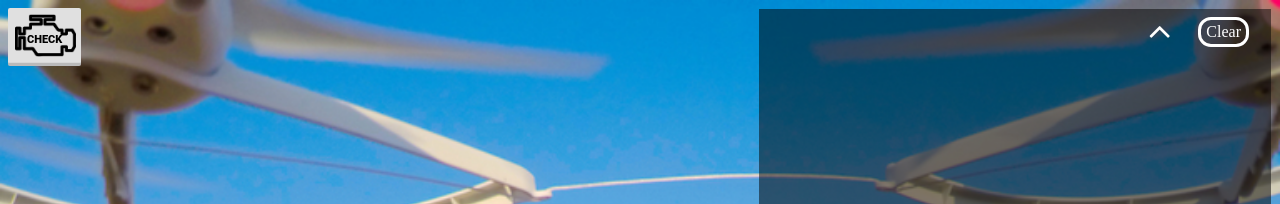
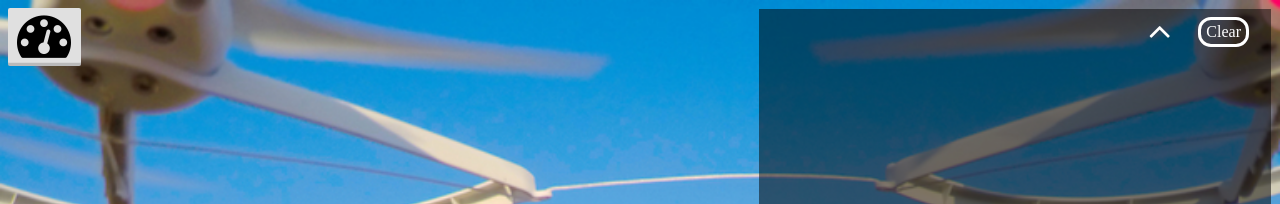
Before and after one commit to kblessing-tamu/Turtle-SpiderBot, a Jekyll site: the page index.html, which Jekyll copies as it is, in a window 1280 px wide. Shown: the top 204 px of the page. Built offline with Jekyll 4.4.1, drawn with Linux system fonts in a browser that asks for light colours.

Commit message:
Change: Motor button icon to speedometer

```diff
--- a/index.html
+++ b/index.html
@@ -13,10 +13,11 @@
 </head>
 
 <body>
-    <div class="open" id="open"></div>
+    <div class="open" id="open">
+        <div class="openspeed" id ="openspeed"><i class="fa fa-tachometer"></i></i></div>
+    </div>
     <button class="button" id ="button">
-        <img class="engine" id="engine" src="engine.png" >
-        <div class="engineheader">CHECK</div>
+
         <input type="range" min="0" max="100" value="0" class="slider" id="myRange">
         <input type="text" pattern="[0-9]" id="percentage" maxlength="3" size="3" value="0">
         <p id="p">%</p>
@@ -36,6 +37,9 @@
 
     </button>
 
+    <div class="drive" id="drive">
+
+    </div>
 
     <div class="u" id="u"><div class="arrow up" id="upArrow"></div> </div>
     <div class="l" id="l"><div class="arrow left" id="downArrow"></div> </div>
--- a/main.css
+++ b/main.css
@@ -1,5 +1,6 @@
 :root {
     --back: #E0E0E0;
+    --front: black;
 }
 
 body {
@@ -9,34 +10,21 @@ body {
     object-fit: cover;
     overflow: hidden;
 }
-
 #p {
     margin-block-start: -2em;
     position: absolute;
     top: 302px;
     left: 172px;
 }
-
-
-.engine {
+.openspeed {
     width: 61px;
     height: auto;
     position: absolute;
-    left: 7px;
+    left: 9px;
     top: -3px;
+    font-size: 54px;
+    color: var(--front);
 }
-
-
-.engineheader {
-    position: absolute;
-    top: 25px;
-    left: 19px;
-    font-weight: 800;
-    font-size: 11px;
-
-}
-
-
 .button {
     display: inline-block;
     padding: 0.7em 1.4em;
@@ -63,31 +51,22 @@ body {
 
 
 }
-
-
-
 .button:hover {
     width: 290px;
     height: 377px;
 
 }
-
 .open{
     position: absolute;
     height: 58px;
     width: 73px;
     z-index: 10;
 }
-
 .open:hover+.button{
     pointer-events: all;
     width: 290px;
     height: 377px;
 }
-
-
-
-
 .slider {
     position: relative;
     left: .5px;
@@ -102,7 +81,6 @@ body {
     width: 200px;
     outline: none;
 }
-
 .slider::-webkit-slider-runnable-track {
     background: linear-gradient(to left, red, yellow, green);
 
@@ -110,7 +88,6 @@ body {
     border-radius: 4px;
     transition: .3s;
 }
-
 .slider::-webkit-slider-thumb {
     -webkit-appearance: none;
     appearance: none;
@@ -119,7 +96,6 @@ body {
     background: black;
     cursor: pointer;
 }
-
 .output {
     width: 40vw;
     height: 35vh;
@@ -133,7 +109,6 @@ body {
     top: 9px;
     right: 9px;
 }
-
 .setSpeed {
     position: relative;
     width: 100px;
@@ -143,11 +118,9 @@ body {
     padding-top: 17px;
     border-style: outset;
 }
-
 .setSpeed:hover {
     cursor: pointer;
 }
-
 .kill {
     position: relative;
     width: 100px;
@@ -157,27 +130,20 @@ body {
     padding-top: 17px;
     border-style: outset;
 }
-
 .kill:hover {
     cursor: pointer;
 }
-
 .output::-webkit-scrollbar {
     width: 10px;
 }
-
 /* Track */
 .output::-webkit-scrollbar-track {
     background: #f1f1f1;
 }
-
 /* Handle */
 .output::-webkit-scrollbar-thumb {
     background: #888;
 }
-
-
-
 .clear {
     right: 31px;
     top: 17px;
@@ -188,11 +154,9 @@ body {
     color: white;
     transition: all .5s;
 }
-
 .clear:hover {
     cursor: pointer;
 }
-
 .collapse {
     position: absolute;
     color: white;
@@ -203,11 +167,9 @@ body {
     transform: rotate(180deg);
     overflow: hidden;
 }
-
 .collapse:hover {
     cursor: pointer;
 }
-
 #percentage {
     position: absolute;
     text-align: end;
@@ -218,7 +180,6 @@ body {
     background-color: var(--back);
     border-bottom: black solid 2px
 }
-
 .inc1 {
     position: relative;
     top: -261px;
@@ -227,7 +188,6 @@ body {
     padding: 40px 16px 40px 16px;
     border-style: outset;
 }
-
 .inc5 {
     position: relative;
     top: -462px;
@@ -236,8 +196,6 @@ body {
     padding: 40px 16px 40px 16px;
     border-style: outset;
 }
-
-
 .dec1 {
     position: relative;
     top: -462px;
--- a/main.js
+++ b/main.js
@@ -176,6 +176,9 @@ window.onload = function () {
     });
 
     let btn = document.getElementById('button');
+    let open = false;
+
+
     document.getElementById("open").addEventListener('click',function(){
 
     if(open){
```
